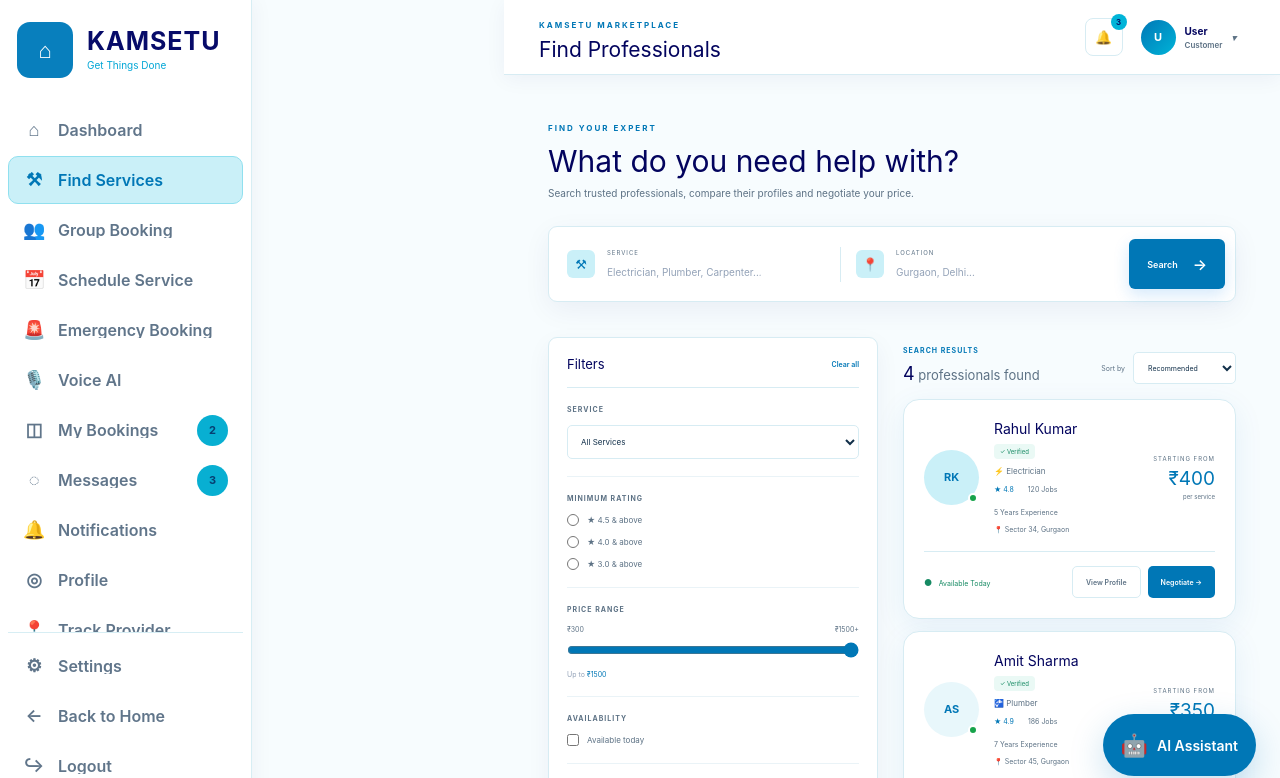
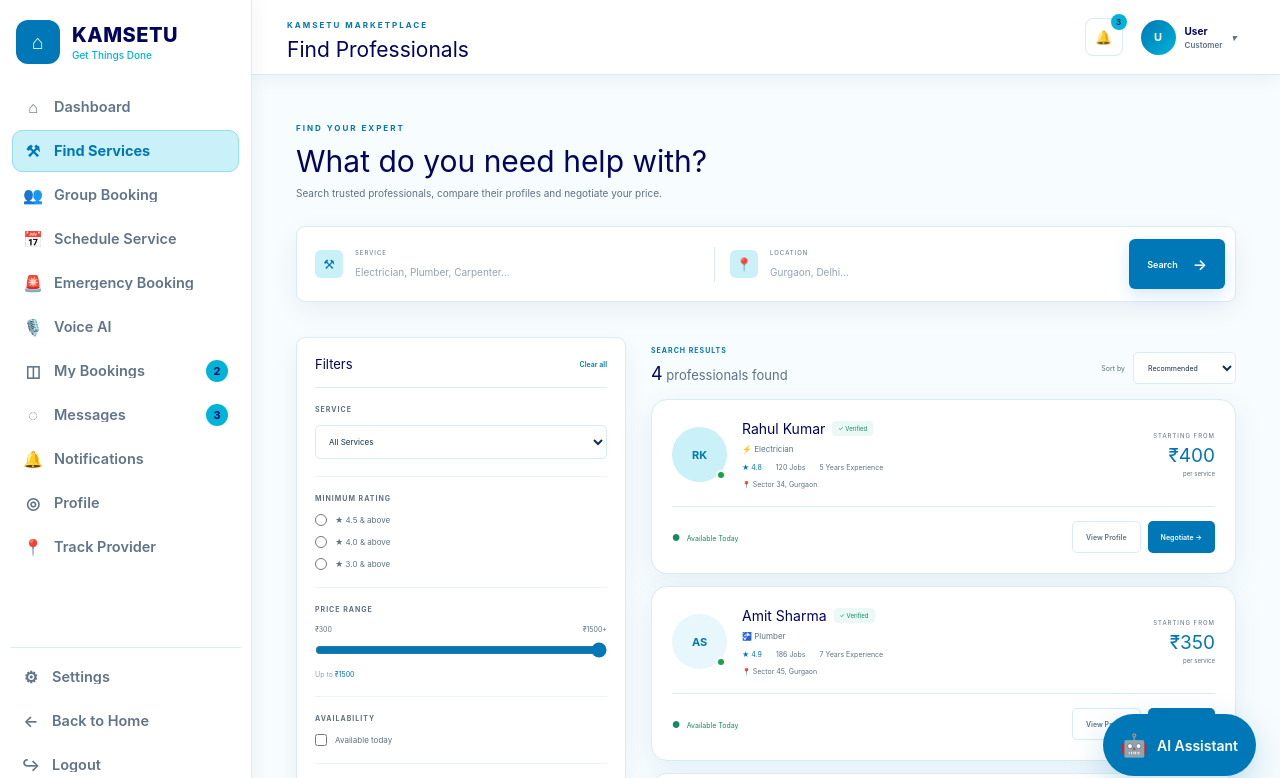
Before and after one commit to dipanshubadal772005-gif/Kamsetufinal, a website: page service.html in a window 1280 px wide. Shown: the top 778 px of the page. Drawn offline with Linux system fonts and the light colour scheme.

Commit message:
Update complete project

```diff
--- a/customer/customer-bookings.css
+++ b/customer/customer-bookings.css
@@ -4035,9 +4035,9 @@ body.customer-shell .form-grid textarea {
    ========================================================= */
 body:has(.customer-sidebar) .main-content,
 body:has(.customer-sidebar) > main.main-content {
-    width: calc(100% - 252px) !important;
+    width: 100% !important;
     max-width: none !important;
-    margin-left: 252px !important;
+    margin-left: 0 !important;
     margin-right: 0 !important;
     box-sizing: border-box !important;
 }
--- a/customer/customer-profile.css
+++ b/customer/customer-profile.css
@@ -3471,9 +3471,9 @@ body:has(.sidebar) > header{
    ========================================================= */
 body:has(.customer-sidebar) .main-content,
 body:has(.customer-sidebar) > main.main-content {
-    width: calc(100% - 252px) !important;
+    width: 100% !important;
     max-width: none !important;
-    margin-left: 252px !important;
+    margin-left: 0 !important;
     margin-right: 0 !important;
     box-sizing: border-box !important;
 }
--- a/customer/customer-sidebar.css
+++ b/customer/customer-sidebar.css
@@ -1,265 +1,297 @@
+/* =========================================================
+   KAMSETU CUSTOMER SHARED SIDEBAR & SHELL
+   Unified layout for all customer pages
+   ========================================================= */
+
+:root {
+    --customer-sidebar-width: 252px;
+}
+
+/* Base HTML/Body reset for customer shell */
+html {
+    overflow-x: hidden !important;
+    width: 100% !important;
+    margin: 0 !important;
+    padding: 0 !important;
+    box-sizing: border-box !important;
+}
+
+body.customer-shell,
+body:has(.customer-sidebar) {
+    padding-left: var(--customer-sidebar-width) !important;
+    padding-right: 0 !important;
+    padding-top: 0 !important;
+    padding-bottom: 0 !important;
+    margin: 0 !important;
+    width: 100% !important;
+    max-width: 100% !important;
+    min-width: 0 !important;
+    box-sizing: border-box !important;
+    overflow-x: hidden !important;
+}
 
 /* =========================================================
-   KAMSETU CUSTOMER SHARED SIDEBAR
-   Consistent on every customer page
+   SIDEBAR CONTAINER
    ========================================================= */
-
-:root { --customer-sidebar-width: 252px; }
-
 .customer-sidebar {
     position: fixed !important;
-    inset: 0 auto 0 0 !important;
+    top: 0 !important;
+    left: 0 !important;
+    bottom: 0 !important;
+    right: auto !important;
     width: var(--customer-sidebar-width) !important;
+    min-width: var(--customer-sidebar-width) !important;
+    max-width: var(--customer-sidebar-width) !important;
     height: 100vh !important;
     height: 100dvh !important;
-    padding: 22px 8px 10px !important;
-    background: #fff !important;
+    padding: 20px 10px 14px !important;
+    background: #ffffff !important;
     border-right: 1px solid #d7eef4 !important;
     display: flex !important;
     flex-direction: column !important;
     z-index: 9999 !important;
-    box-shadow: 5px 0 18px rgba(3,4,94,.035) !important;
+    box-shadow: 4px 0 16px rgba(3, 4, 94, 0.04) !important;
     overflow: hidden !important;
+    box-sizing: border-box !important;
+    transform: none !important;
 }
 
-.customer-sidebar .customer-logo {
-    display:flex !important;
-    align-items:center !important;
-    gap:14px !important;
-    padding: 0 9px !important;
-    margin: 0 0 28px !important;
-    flex: 0 0 auto !important;
-    text-decoration:none !important;
-    white-space:nowrap !important;
-}
-.customer-sidebar .customer-logo-icon {
-    width:56px !important; height:56px !important; min-width:56px !important;
-    border-radius:13px !important; background:#087fbd !important; color:#fff !important;
-    display:flex !important; align-items:center !important; justify-content:center !important;
-    font-size:22px !important;
-}
-.customer-sidebar .customer-logo strong {
-    display:block !important; color:#070b69 !important; font-size:25px !important;
-    line-height:1 !important; letter-spacing:1px !important;
-}
-.customer-sidebar .customer-logo small {
-    display:block !important; color:#00a6d6 !important; font-size:10px !important;
-    margin-top:5px !important;
+/* Hide any duplicate legacy sidebar */
+body.customer-shell .sidebar:not(.customer-sidebar),
+body:has(.customer-sidebar) .sidebar:not(.customer-sidebar),
+body.customer-shell > aside.sidebar,
+body:has(.customer-sidebar) > aside.sidebar {
+    display: none !important;
 }
 
+/* =========================================================
+   SIDEBAR BRAND / LOGO
+   ========================================================= */
+.customer-sidebar .customer-logo {
+    display: flex !important;
+    align-items: center !important;
+    gap: 12px !important;
+    padding: 0 6px !important;
+    margin: 0 0 22px !important;
+    flex: 0 0 auto !important;
+    text-decoration: none !important;
+    white-space: nowrap !important;
+    box-sizing: border-box !important;
+}
+
+.customer-sidebar .customer-logo-icon {
+    width: 44px !important;
+    height: 44px !important;
+    min-width: 44px !important;
+    border-radius: 12px !important;
+    background: #0077b6 !important;
+    color: #ffffff !important;
+    display: flex !important;
+    align-items: center !important;
+    justify-content: center !important;
+    font-size: 20px !important;
+    flex-shrink: 0 !important;
+}
+
+.customer-sidebar .customer-logo strong {
+    display: block !important;
+    color: #03045e !important;
+    font-size: 20px !important;
+    line-height: 1.1 !important;
+    letter-spacing: 0.5px !important;
+    font-weight: 800 !important;
+}
+
+.customer-sidebar .customer-logo small {
+    display: block !important;
+    color: #00b4d8 !important;
+    font-size: 10px !important;
+    margin-top: 3px !important;
+    font-weight: 500 !important;
+}
+
+/* =========================================================
+   SIDEBAR NAVIGATION
+   ========================================================= */
 .customer-sidebar .customer-nav {
     flex: 1 1 auto !important;
     min-height: 0 !important;
     overflow-y: auto !important;
     overflow-x: hidden !important;
-    padding: 0 0 8px !important;
+    padding: 0 2px 6px !important;
+    display: flex !important;
+    flex-direction: column !important;
+    gap: 2px !important;
     scrollbar-width: thin !important;
     scrollbar-color: #9ccbdc transparent !important;
 }
-.customer-sidebar .customer-nav::-webkit-scrollbar { width: 7px; }
-.customer-sidebar .customer-nav::-webkit-scrollbar-track { background: transparent; }
+
+.customer-sidebar .customer-nav::-webkit-scrollbar {
+    width: 5px !important;
+}
+.customer-sidebar .customer-nav::-webkit-scrollbar-track {
+    background: transparent !important;
+}
 .customer-sidebar .customer-nav::-webkit-scrollbar-thumb {
-    background:#9ccbdc; border-radius:10px; border:2px solid #fff;
+    background: #9ccbdc !important;
+    border-radius: 10px !important;
 }
-.customer-sidebar .customer-nav::-webkit-scrollbar-thumb:hover { background:#5fa9c4; }
+.customer-sidebar .customer-nav::-webkit-scrollbar-thumb:hover {
+    background: #5fa9c4 !important;
+}
 
+/* Navigation & Action Items */
 .customer-sidebar .customer-nav-item,
 .customer-sidebar .customer-bottom-item,
 .customer-sidebar .customer-logout {
-    position:relative !important;
-    width:100% !important;
-    min-height:48px !important;
-    padding:0 14px !important;
-    margin:0 0 2px !important;
-    border:1px solid transparent !important;
-    border-radius:10px !important;
-    background:transparent !important;
-    color:#60758a !important;
-    display:flex !important;
-    align-items:center !important;
-    gap:13px !important;
-    font-size:16px !important;
-    font-weight:600 !important;
-    line-height:1 !important;
-    white-space:nowrap !important;
-    text-decoration:none !important;
-    cursor:pointer !important;
-    box-sizing:border-box !important;
+    position: relative !important;
+    width: 100% !important;
+    min-height: 42px !important;
+    height: 42px !important;
+    padding: 0 10px !important;
+    margin: 0 !important;
+    border: 1px solid transparent !important;
+    border-radius: 10px !important;
+    background: transparent !important;
+    color: #60758a !important;
+    display: flex !important;
+    align-items: center !important;
+    gap: 11px !important;
+    font-size: 14.5px !important;
+    font-weight: 600 !important;
+    line-height: 1 !important;
+    white-space: nowrap !important;
+    text-decoration: none !important;
+    cursor: pointer !important;
+    box-sizing: border-box !important;
+    flex-shrink: 0 !important;
+    text-align: left !important;
+    font-family: inherit !important;
+    transition: background 0.15s ease, color 0.15s ease, border-color 0.15s ease !important;
 }
+
 .customer-sidebar .customer-nav-item:hover,
 .customer-sidebar .customer-bottom-item:hover,
 .customer-sidebar .customer-logout:hover {
-    background:#f1fafc !important; color:#0077b6 !important;
-}
-.customer-sidebar .customer-nav-item.active {
-    background:#caf0f8 !important; border-color:#90e0ef !important;
-    color:#0077b6 !important;
-}
-.customer-sidebar .customer-nav-icon {
-    width:22px !important; min-width:22px !important; text-align:center !important;
-    font-size:18px !important; line-height:1 !important;
-}
-.customer-sidebar .customer-nav-label { overflow:hidden !important; text-overflow:ellipsis !important; }
-.customer-sidebar .customer-count {
-    margin-left:auto !important; width:31px !important; min-width:31px !important;
-    height:31px !important; border-radius:50% !important; background:#08afd2 !important;
-    color:#073f72 !important; display:flex !important; align-items:center !important;
-    justify-content:center !important; font-size:11px !important; font-weight:700 !important;
-}
-.customer-sidebar .customer-bottom {
-    flex:0 0 auto !important;
-    padding-top:9px !important;
-    border-top:1px solid #d7eef4 !important;
-    background:#fff !important;
-}
-.customer-sidebar .customer-logout { color:#60758a !important; margin-bottom:0 !important; }
-
-body.customer-shell { padding-left: var(--customer-sidebar-width) !important; }
-body.customer-shell .sidebar { display:none !important; }
-body.customer-shell .main-content,
-body.customer-shell > .main-content { margin-left:0 !important; }
-body.customer-shell > .topbar,
-body.customer-shell > header.topbar { margin-left:0 !important; }
-body.customer-shell > .feature-page,
-body.customer-shell > .gb-main,
-body.customer-shell > .page,
-body.customer-shell > main.page { margin-left:0 !important; }
-body.customer-shell > .gb-header { margin-left:0 !important; }
-body.customer-shell > .mobile-header { left:var(--customer-sidebar-width) !important; width:calc(100% - var(--customer-sidebar-width)) !important; }
-
-@media (max-width: 760px) {
-    body.customer-shell { padding-left:0 !important; }
-    .customer-sidebar {
-        width:252px !important;
-        transform:translateX(-100%);
-        transition:transform .25s ease;
-    }
-    .customer-sidebar.open { transform:translateX(0); }
-    body.customer-shell > .mobile-header {
-        left:0 !important; width:100% !important;
-    }
-    body.customer-shell.customer-sidebar-open::after {
-        content:""; position:fixed; inset:0; background:rgba(3,4,94,.22);
-        z-index:9998;
-    }
+    background: #f1fafc !important;
+    color: #0077b6 !important;
 }
 
+.customer-sidebar .customer-nav-item.active {
+    background: #caf0f8 !important;
+    border-color: #90e0ef !important;
+    color: #0077b6 !important;
+    font-weight: 700 !important;
+}
 
+.customer-sidebar .customer-nav-icon {
+    width: 20px !important;
+    min-width: 20px !important;
+    text-align: center !important;
+    font-size: 16px !important;
+    line-height: 1 !important;
+    display: inline-flex !important;
+    align-items: center !important;
+    justify-content: center !important;
+    flex-shrink: 0 !important;
+}
+
+.customer-sidebar .customer-nav-label {
+    overflow: hidden !important;
+    text-overflow: ellipsis !important;
+    white-space: nowrap !important;
+    flex: 1 1 auto !important;
+    text-align: left !important;
+}
+
+.customer-sidebar .customer-count {
+    margin-left: auto !important;
+    width: 22px !important;
+    min-width: 22px !important;
+    height: 22px !important;
+    border-radius: 50% !important;
+    background: #00b4d8 !important;
+    color: #03045e !important;
+    display: flex !important;
+    align-items: center !important;
+    justify-content: center !important;
+    font-size: 11px !important;
+    font-weight: 700 !important;
+    flex-shrink: 0 !important;
+}
 
 /* =========================================================
-   CUSTOMER SHELL — CORRECT DESKTOP CONTENT OFFSET
-   The customer sidebar is fixed at 252px. Content must start
-   exactly after it without double padding or horizontal clipping.
+   SIDEBAR BOTTOM SECTION
    ========================================================= */
-body.customer-shell {
-    padding-left: 0 !important;
-    margin: 0 !important;
-    overflow-x: hidden !important;
+.customer-sidebar .customer-bottom {
+    flex: 0 0 auto !important;
+    padding-top: 8px !important;
+    margin-top: auto !important;
+    border-top: 1px solid #d7eef4 !important;
+    background: #ffffff !important;
+    display: flex !important;
+    flex-direction: column !important;
+    gap: 2px !important;
 }
 
+.customer-sidebar .customer-logout {
+    color: #60758a !important;
+    margin-bottom: 0 !important;
+}
+
+/* =========================================================
+   DESKTOP CONTENT CONTAINERS RESET
+   All customer page content lives to the right of the sidebar.
+   Padding-left is applied to body, so child margin-left MUST BE 0.
+   ========================================================= */
 body.customer-shell .main-content,
 body.customer-shell > .main-content,
-body.customer-shell > main.main-content {
-    width: calc(100% - var(--customer-sidebar-width)) !important;
-    max-width: none !important;
-    margin-left: var(--customer-sidebar-width) !important;
-    margin-right: 0 !important;
-    box-sizing: border-box !important;
-}
-
+body.customer-shell > main.main-content,
+body.customer-shell .dashboard-main,
+body.customer-shell > .dashboard-main,
+body.customer-shell > main.dashboard-main,
+body.customer-shell .feature-page,
 body.customer-shell > .feature-page,
+body.customer-shell > main.feature-page,
+body.customer-shell .gb-main,
 body.customer-shell > .gb-main,
+body.customer-shell > main.gb-main,
+body.customer-shell .page,
 body.customer-shell > .page,
 body.customer-shell > main.page,
-body.customer-shell > .gb-header {
-    width: calc(100% - var(--customer-sidebar-width)) !important;
-    max-width: none !important;
-    margin-left: var(--customer-sidebar-width) !important;
-    margin-right: 0 !important;
-    box-sizing: border-box !important;
-}
-
-@media (max-width: 760px) {
-    body.customer-shell {
-        padding-left: 0 !important;
-    }
-
-    body.customer-shell .main-content,
-    body.customer-shell > .main-content,
-    body.customer-shell > main.main-content,
-    body.customer-shell > .feature-page,
-    body.customer-shell > .gb-main,
-    body.customer-shell > .page,
-    body.customer-shell > main.page,
-    body.customer-shell > .gb-header {
-        width: 100% !important;
-        margin-left: 0 !important;
-    }
-}
-
-
-/* =========================================================
-   FINAL CUSTOMER PAGE ALIGNMENT
-   The generated customer sidebar is 252px wide. Every page
-   must occupy the remaining viewport exactly once.
-   ========================================================= */
-body:has(.customer-sidebar) {
-    padding-left: 0 !important;
-    margin: 0 !important;
-    overflow-x: hidden !important;
-}
-
+body.customer-shell .tracking-page,
+body.customer-shell > .tracking-page,
+body.customer-shell > div.tracking-page,
+body.customer-shell .booking-page,
+body.customer-shell .notification-page,
+body.customer-shell .profile-page,
+body.customer-shell .profile-container,
+body.customer-shell .messages-page,
+body.customer-shell .provider-profile-container,
+body:has(.customer-sidebar) .main-content,
 body:has(.customer-sidebar) > .main-content,
 body:has(.customer-sidebar) > main.main-content,
+body:has(.customer-sidebar) .dashboard-main,
+body:has(.customer-sidebar) > .dashboard-main,
+body:has(.customer-sidebar) > main.dashboard-main,
+body:has(.customer-sidebar) .feature-page,
+body:has(.customer-sidebar) > .feature-page,
+body:has(.customer-sidebar) > main.feature-page,
+body:has(.customer-sidebar) .gb-main,
+body:has(.customer-sidebar) > .gb-main,
+body:has(.customer-sidebar) > main.gb-main,
+body:has(.customer-sidebar) .page,
 body:has(.customer-sidebar) > .page,
 body:has(.customer-sidebar) > main.page,
-body:has(.customer-sidebar) > .feature-page,
-body:has(.customer-sidebar) > .gb-main,
-body:has(.customer-sidebar) > .gb-header {
-    width: calc(100% - var(--customer-sidebar-width)) !important;
-    max-width: none !important;
-    margin-left: var(--customer-sidebar-width) !important;
-    margin-right: 0 !important;
-    box-sizing: border-box !important;
-}
-
-body:has(.customer-sidebar) > header.topbar,
-body:has(.customer-sidebar) > .topbar {
-    width: calc(100% - var(--customer-sidebar-width)) !important;
-    max-width: none !important;
-    margin-left: var(--customer-sidebar-width) !important;
-    margin-right: 0 !important;
-    box-sizing: border-box !important;
-}
-
-@media (max-width: 760px) {
-    body:has(.customer-sidebar) > .main-content,
-    body:has(.customer-sidebar) > main.main-content,
-    body:has(.customer-sidebar) > .page,
-    body:has(.customer-sidebar) > main.page,
-    body:has(.customer-sidebar) > .feature-page,
-    body:has(.customer-sidebar) > .gb-main,
-    body:has(.customer-sidebar) > .gb-header,
-    body:has(.customer-sidebar) > header.topbar,
-    body:has(.customer-sidebar) > .topbar {
-        width: 100% !important;
-        margin-left: 0 !important;
-    }
-}
-
-
-/* =========================================================
-   FINAL CUSTOMER SHELL ALIGNMENT
-   ========================================================= */
-
-body.customer-shell {
-    padding-left: var(--customer-sidebar-width) !important;
-    margin: 0 !important;
-    box-sizing: border-box !important;
-}
-
-body.customer-shell .dashboard-main,
-body.customer-shell .main-content {
+body:has(.customer-sidebar) .tracking-page,
+body:has(.customer-sidebar) > .tracking-page,
+body:has(.customer-sidebar) > div.tracking-page,
+body:has(.customer-sidebar) .booking-page,
+body:has(.customer-sidebar) .notification-page,
+body:has(.customer-sidebar) .profile-page,
+body:has(.customer-sidebar) .profile-container,
+body:has(.customer-sidebar) .messages-page,
+body:has(.customer-sidebar) .provider-profile-container {
     width: 100% !important;
     max-width: none !important;
     min-width: 0 !important;
@@ -268,8 +300,70 @@ body.customer-shell .main-content {
     box-sizing: border-box !important;
 }
 
-body.customer-shell > .dashboard-main,
-body.customer-shell > .main-content {
+/* Header & Topbar alignment */
+body.customer-shell .topbar,
+body.customer-shell > .topbar,
+body.customer-shell > header.topbar,
+body.customer-shell .gb-header,
+body.customer-shell > .gb-header,
+body.customer-shell > header.gb-header,
+body.customer-shell .tracking-header,
+body.customer-shell > .tracking-header,
+body.customer-shell > header.tracking-header,
+body:has(.customer-sidebar) .topbar,
+body:has(.customer-sidebar) > .topbar,
+body:has(.customer-sidebar) > header.topbar,
+body:has(.customer-sidebar) .gb-header,
+body:has(.customer-sidebar) > .gb-header,
+body:has(.customer-sidebar) > header.gb-header,
+body:has(.customer-sidebar) .tracking-header,
+body:has(.customer-sidebar) > .tracking-header,
+body:has(.customer-sidebar) > header.tracking-header {
     width: 100% !important;
+    max-width: none !important;
+    min-width: 0 !important;
     margin-left: 0 !important;
+    margin-right: 0 !important;
+    box-sizing: border-box !important;
 }
+
+body.customer-shell > .mobile-header,
+body:has(.customer-sidebar) > .mobile-header {
+    left: var(--customer-sidebar-width) !important;
+    width: calc(100% - var(--customer-sidebar-width)) !important;
+}
+
+/* =========================================================
+   MOBILE RESPONSIVENESS (<= 760px)
+   ========================================================= */
+@media (max-width: 760px) {
+    body.customer-shell,
+    body:has(.customer-sidebar) {
+        padding-left: 0 !important;
+    }
+
+    .customer-sidebar {
+        width: 252px !important;
+        transform: translateX(-100%) !important;
+        transition: transform 0.25s ease !important;
+    }
+
+    .customer-sidebar.open {
+        transform: translateX(0) !important;
+    }
+
+    body.customer-shell > .mobile-header,
+    body:has(.customer-sidebar) > .mobile-header {
+        left: 0 !important;
+        width: 100% !important;
+    }
+
+    body.customer-shell.customer-sidebar-open::after,
+    body.customer-sidebar-open::after {
+        content: "";
+        position: fixed;
+        inset: 0;
+        background: rgba(3, 4, 94, 0.25);
+        z-index: 9998;
+    }
+}
```
Also changed, not shown: customer/group-booking.css (+4 -4 lines).
